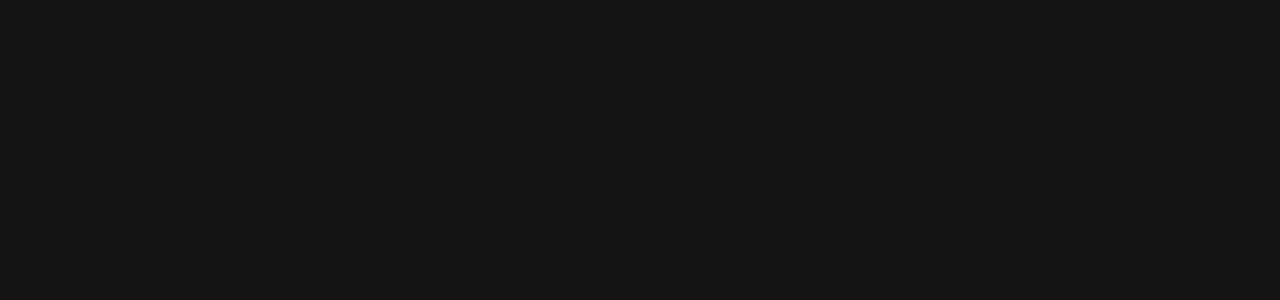
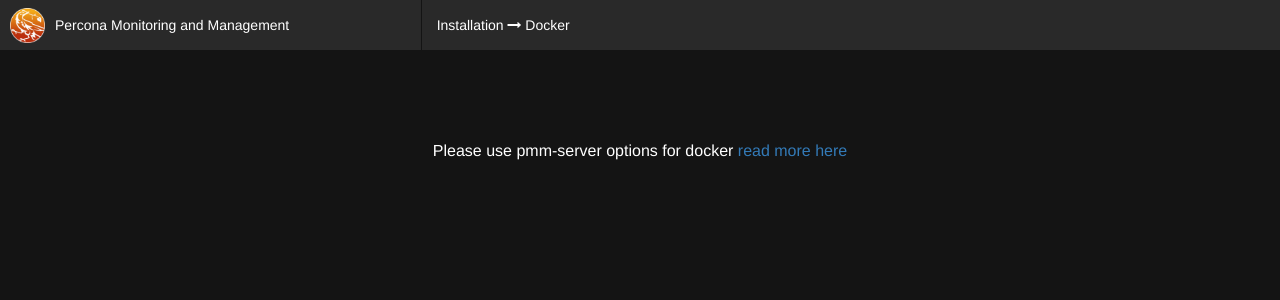
Before and after one commit to percona/pmm-server, an Angular app in the folder password-page/: page /docker in a window 1280 px wide. Before the commit this address led to /. Shown: the top 300 px of the page. Built offline with nearby package versions, Linux system fonts and the light colour scheme.

Commit message:
[PMM-1823] Add support for docker installation type

```diff
--- a/password-page/src/app/app.module.ts
+++ b/password-page/src/app/app.module.ts
@@ -16,6 +16,9 @@
 import { OvaGuard } from './guards/ova.guard';
 import { AppService } from './app.service';
 import { MainGuard } from './guards/main.guard';
+import { AppDockerPageComponent } from './docker-page/docker-page.component';
+import { SuccessPageGuard } from './guards/success-page.guard';
+import { DockerGuard } from "./guards/docker.guard";
 
 @NgModule({
     declarations: [
@@ -26,6 +29,7 @@
         AppOvaComponent,
         AppAccountCredentialsOvaComponent,
         AppSuccessPageComponent,
+        AppDockerPageComponent,
     ],
     imports: [
         BrowserModule,
@@ -36,7 +40,7 @@
     exports: [
         AppComponent,
     ],
-    providers: [MainGuard, AwsGuard, AwsCredentialsGuard, OvaGuard, AppService],
+    providers: [MainGuard, AwsGuard, AwsCredentialsGuard, OvaGuard, SuccessPageGuard, DockerGuard, AppService],
     bootstrap: [AppComponent]
 })
 export class AppModule {
--- a/password-page/src/app/app.router.ts
+++ b/password-page/src/app/app.router.ts
@@ -9,6 +9,9 @@
 import { OvaGuard } from './guards/ova.guard';
 import { AppComponent } from './app.component';
 import { MainGuard } from './guards/main.guard';
+import { AppDockerPageComponent } from './docker-page/docker-page.component';
+import { SuccessPageGuard } from './guards/success-page.guard';
+import { DockerGuard } from "./guards/docker.guard";
 
 export const AppRouter: Routes = [
     { path: '', children: [
@@ -31,5 +34,6 @@
             },
         ]
     },
-    { path: 'success-page', component: AppSuccessPageComponent }
+    { path: 'docker', component: AppDockerPageComponent, canActivate: [DockerGuard] },
+    { path: 'success-page', component: AppSuccessPageComponent, canActivate: [SuccessPageGuard] }
 ];
--- a/password-page/src/app/app.service.ts
+++ b/password-page/src/app/app.service.ts
@@ -11,6 +11,7 @@
 export class AppService {
     private headers = new HttpHeaders({'Content-Type': 'application/json'});
     _isInstanceChecked: boolean = false;
+    _isInstallationComplete: boolean = false;
 
     constructor(private http: HttpClient) {
     }
@@ -21,6 +22,14 @@
      */
     public isInstanceChecked() {
         return this._isInstanceChecked;
+    }
+
+    /**
+     * Check installation completing
+     * @returns {boolean} - result of checking instance id
+     */
+    public isInstallationComplete() {
+        return this._isInstallationComplete;
     }
 
     /**
@@ -36,7 +45,11 @@
         };
         const response = await this.http
             .post(url, data, {headers: this.headers})
-            .toPromise();
+            .toPromise()
+            .then(() => {
+               this._isInstallationComplete = true;
+               return response;
+            });
         return response;
     }
 
--- a/password-page/src/app/aws/aws.component.html
+++ b/password-page/src/app/aws/aws.component.html
@@ -1,4 +1,3 @@
-<div class="container-fluid">
 <div class="header">
     <div class="row">
         <div class="col-md-4 col-xs-5 border-right">
@@ -32,4 +31,3 @@
         </div>
     </div>
 </div>
-</div>
--- /dev/null
+++ b/password-page/src/app/docker-page/docker-page.component.html
@@ -0,0 +1,16 @@
+<div class="page-wrapper">
+    <div class="header">
+        <div class="row">
+            <div class="col-md-4 col-xs-5 border-right">
+                <div class="header-logo"></div>
+                <p>Percona Monitoring and Management</p>
+            </div>
+            <div class="col-md-8 col-xs-7">
+                <p>Installation <i class="fa fa-long-arrow-right"></i> Docker</p>
+            </div>
+        </div>
+    </div>
+    <p class="text-center">
+        Please use pmm-server options for docker <a href="https://www.percona.com/doc/percona-monitoring-and-management/glossary.option.html#pmm-glossary-pmm-server-additional-option" target="_blank">read more here</a>
+    </p>
+</div>
--- /dev/null
+++ b/password-page/src/app/docker-page/docker-page.component.scss
@@ -0,0 +1,41 @@
+.header {
+  height: 50px;
+  margin-bottom: 90px;
+  color: #cccccc;
+  background-color: #292929;
+}
+
+.header div {
+  height: inherit;
+}
+
+.header .row > div {
+  display: flex;
+  align-items: center;
+}
+
+.header p {
+  margin-bottom: 0;
+}
+
+.header .border-right {
+  border-right: 1px solid #141414;
+}
+
+.header .header-logo {
+  float: left;
+
+  width: 35px;
+  height: 35px;
+  margin: 0 10px;
+
+  background: url("../../assets/pmm-logo.png") no-repeat;
+  background-size: cover;
+}
+.page-wrapper p {
+  color: #ffffff;
+}
+
+.page-wrapper > p {
+  font-size: 16px;
+}
--- /dev/null
+++ b/password-page/src/app/docker-page/docker-page.component.ts
@@ -0,0 +1,15 @@
+import { Component, OnInit } from '@angular/core';
+
+@Component({
+  selector: 'app-docker-page',
+  templateUrl: './docker-page.component.html',
+  styleUrls: ['./docker-page.component.scss']
+})
+export class AppDockerPageComponent implements OnInit {
+
+  constructor() { }
+
+  ngOnInit() {
+  }
+
+}
--- /dev/null
+++ b/password-page/src/app/guards/docker.guard.ts
@@ -0,0 +1,20 @@
+import {
+    ActivatedRouteSnapshot,
+    CanActivate,
+    RouterStateSnapshot
+} from '@angular/router';
+import { Observable } from 'rxjs/Observable';
+import { environment } from '../../environments/environment.prod';
+
+export class DockerGuard implements CanActivate {
+    INSTALLATION_TYPE: string = 'docker';
+    constructor() {
+    }
+
+    /**
+     * Check resolution for ova route
+     */
+    canActivate(route: ActivatedRouteSnapshot, state: RouterStateSnapshot): Observable<boolean> | Promise<boolean> | boolean {
+        return environment.installationType === this.INSTALLATION_TYPE;
+    }
+}
--- /dev/null
+++ b/password-page/src/app/guards/success-page.guard.ts
@@ -0,0 +1,20 @@
+import {
+    ActivatedRouteSnapshot,
+    CanActivate,
+    RouterStateSnapshot
+} from '@angular/router';
+import { Observable } from 'rxjs/Observable';
+import { AppService } from "../app.service";
+import { Injectable } from "@angular/core";
+
+@Injectable()
+export class SuccessPageGuard implements CanActivate {
+    constructor(private appService: AppService) { }
+
+    /**
+     * Check resolution for success page router link
+     */
+    canActivate(route: ActivatedRouteSnapshot, state: RouterStateSnapshot): Observable<boolean> | Promise<boolean> | boolean {
+        return this.appService.isInstallationComplete();
+    }
+}
--- a/password-page/src/environments/environment.prod.ts
+++ b/password-page/src/environments/environment.prod.ts
@@ -1,4 +1,4 @@
 export const environment = {
     production: true,
-    installationType: 'ova'
+    installationType: 'docker'
 };
```
Also changed, not shown: 1 other file (tests, documents, lock files or other folders). Lines whose indentation alone changed are shown as unchanged.
